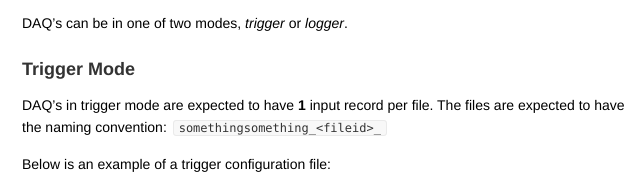
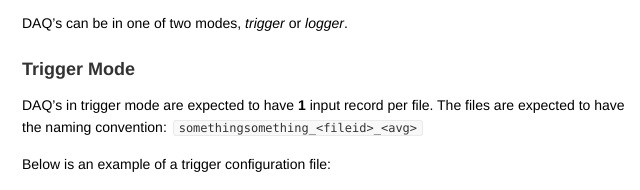
Before and after one commit to johndevitis/vibs, a plain HTML site: page docs/vmaio/readme.html in a window 1280 px wide. Shown: the part 1292-1482 px from the top of the page, 311-951 px from the left. Drawn offline with Linux system fonts and the light colour scheme.

Commit message:
fixed typo in vmaio readme

```diff
--- a/docs/vmaio/readme.html
+++ b/docs/vmaio/readme.html
@@ -55,7 +55,7 @@ USER_EMAIL                  john@email.com</code></pre>
 <p>DAQ configuration files are assumed to be in the path: <code>~/data/bin/&lt;daq_name&gt;.conf</code>, where <code>~</code> is the project root directory. Note the <code>.conf</code> extension.</p>
 <p>DAQ’s can be in one of two modes, <em>trigger</em> or <em>logger</em>.</p>
 <h3 id="trigger-mode">Trigger Mode</h3>
-<p>DAQ’s in trigger mode are expected to have <strong>1</strong> input record per file. The files are expected to have the naming convention: <code>somethingsomething_&lt;fileid&gt;_</code></p>
+<p>DAQ’s in trigger mode are expected to have <strong>1</strong> input record per file. The files are expected to have the naming convention: <code>somethingsomething_&lt;fileid&gt;_&lt;avg&gt;</code></p>
 <p>Below is an example of a trigger configuration file:</p>
 <pre><code># VMA DAQ Configuration
 # Version 0.1.0
```
Also changed, not shown: 1 other file.
